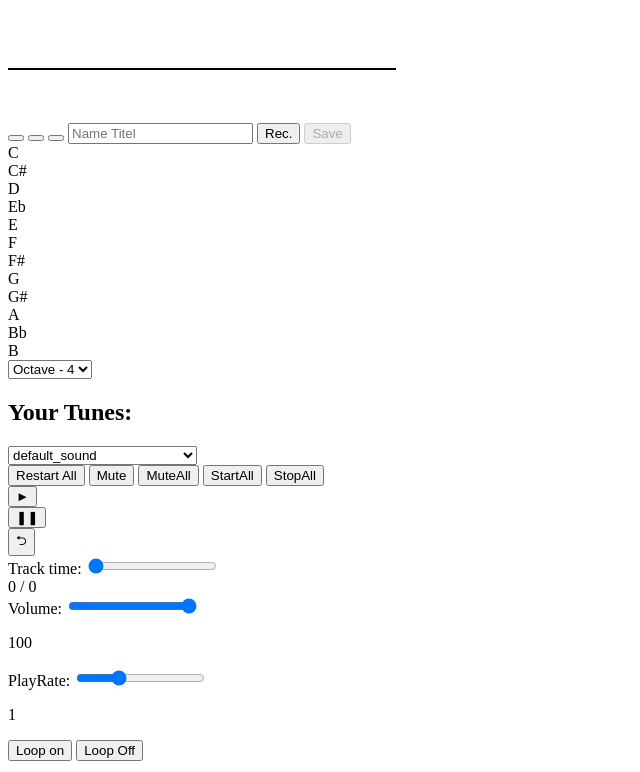
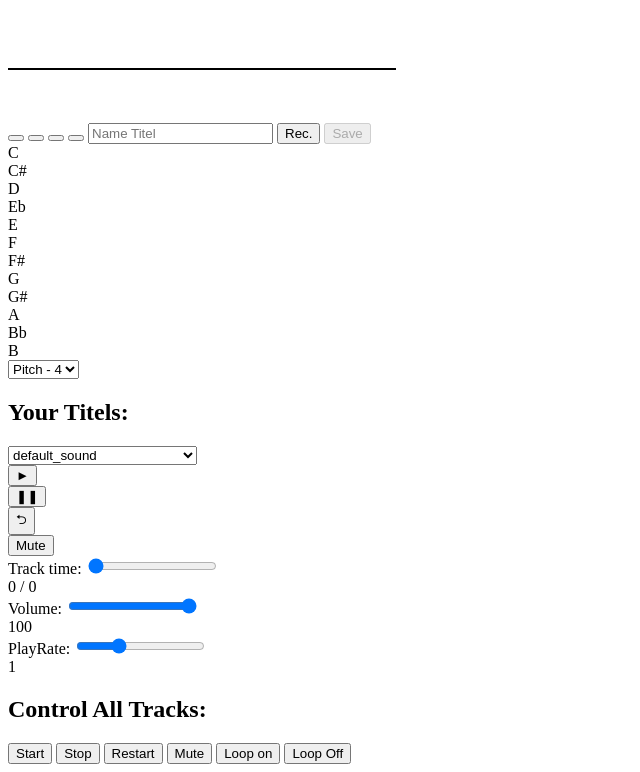
Before and after one commit to Ktechen/avpiano, a website with bundled scripts: page public/index.html in a window 1280 px wide. Shown: the part 61-833 px from the top of the page, without its empty margins (0-640 px from the left). Built offline with nearby package versions, Linux system fonts and the light colour scheme.

Commit message:
fix mute btn and add css and html

```diff
--- a/public/css/index.css
+++ b/public/css/index.css
@@ -16,23 +16,6 @@ h1 {
     font-weight: 100;
     font-size: 2.8em;
     color: #123755;
-}
-
-p {
-    margin-top: 0;
-    font-size: 1.3em;
-}
-
-.container {
-    padding-top: 5em;
-    width: 27em;
-    margin: 0 auto;
-}
-
-.controls {
-    position: absolute;
-    margin-top: 20px;
-    margin-left: 18px;
 }
 
 .f {
@@ -63,6 +46,29 @@ p {
     filter: hue-rotate(197deg)
 }
 
+span{
+    margin-top: -20em;
+    font-size: 1.3em;
+    margin-bottom: 1em;
+}
+
+.label-spacing {
+    margin-bottom: 2em;
+    margin-top: -0.8em;
+}
+
+.container {
+    padding-top: 5em;
+    width: 27em;
+    margin: 0 auto;
+}
+
+.controls {
+    position: absolute;
+    margin-top: 20px;
+    margin-left: 18px;
+    margin-right: 18px;
+}
 
 /*Rahmen*/
 #keys {
@@ -80,7 +86,7 @@ p {
 
 #visualizer {
     justify-content: center;
-    min-width: 24em;
+    min-width: 25em;
     background: rgb(255, 255, 255);
     border: 2px solid rgba(205, 201, 212, 0.58);
     box-shadow: inset 0 2px 0 0 rgba(23, 90, 121, 0.68);
@@ -88,18 +94,27 @@ p {
     border-radius: 30px;
     margin-bottom: 1em;
 }
+#song_names{
+    min-width: 27em;
+    height: 3em;
+    background: rgba(255, 255, 255, 0.7);
+    border: 5px solid #0986c9;
+    box-shadow: 0 0 4px #144a8d;
+    border-radius: 20px;
+    margin-bottom: 1em;
+}
 
-#SongTimeLine {
-    max-width: 15em;
+#timeSlide-Button, #CurrentTime, #EndingTime, #volume-button, #playbackRate {
+    max-width: 17em;
 }
 
 .dropdown {
     min-width: 27em;
-    max-height: 6em;
+    height: 2em;
     background: rgba(255, 255, 255, 0.7);
     border: 5px solid #083a76;
     box-shadow: 0 0 4px #144a8d;
-    border-radius: 30px;
+    border-radius: 15px;
     margin-bottom: 1em;
 }
 
@@ -150,14 +165,14 @@ div#E {
 
 input, select {
     padding: 0.25em;
-    min-width: 14em;
+    min-width: 13em;
     border-radius: 6px;
     font-size: 1em;
     background: #e5eee4;
     border: 2px solid #cecece;
     border-right-color: #9b9b9b;
     border-bottom-color: #9b9b9b;
-    color: #37746d;
+    color: #242424;
     font-family: 'VT323', cursive;
     box-shadow: inset 0 0 3px #091658;
 }
@@ -165,7 +180,7 @@ input, select {
 .savedTitel {
     display: flex;
     flex-direction: row;
-    min-width: 27em;
+    min-width: 26em;
     min-height: 15em;
     background: rgba(255, 255, 255, 0.7);
     border: 5px solid rgba(255, 255, 255, 0.7);
@@ -174,23 +189,22 @@ input, select {
     margin-bottom: 1em;
 }
 
-/* Idee wenn Zeit reicht*/
-.downloader {
-    margin: 2em 0 2em 0;
-    background: #2522b3;
-    border: 2px solid #1e0252;
-    box-shadow: inset 0 2px 0 0 #1578f8;
-    padding: 1em;
-    border-radius: 8px;
+.menu-button {
+    margin-right: 40px;
+    padding: 10px;
 }
 
-/* Idee wenn Zeit reicht*/
-.displayUrlSong {
-    margin: 0 0 1em 0;
-    background: #083a76;
-    border: 2px solid #043774;
-    padding: 1em;
-    border-radius: 8px;
+
+.allFeatures{
+    padding-top: 0.5em;
+    padding-left: 0.5em;
+    min-width: 26em;
+    max-height: 15em;
+    background: rgba(255, 255, 255, 0.7);
+    border: 5px solid rgba(255, 255, 255, 0.7);
+    box-shadow: 0 0 4px #144a8d;
+    border-radius: 20px;
+    margin-bottom: 1em;
 }
 
 ::placeholder {
@@ -199,9 +213,9 @@ input, select {
 }
 
 button {
-    background: #2eb7f6;
+    background: #65b9fd;
     color: #083a76;
-    border: 2px solid #cecece;
+    border: 3px solid #cecece;
     border-right-color: #9b9b9b;
     border-bottom-color: #9b9b9b;
     border-radius: 8px;
@@ -209,40 +223,47 @@ button {
     box-shadow: 0 3px #043979;
     font-family: 'VT323', serif;
     font-size: 1em;
+    margin-bottom: 1em ;
 }
 
 button#snare {
     background: #2ae2fa;
     font-size: 0.9em;
     padding: 0.5em 0.5em;
+    border-radius: 30px;
 }
 
 button#kick {
     background: #2559ff;
     font-size: 0.9em;
     padding: 0.5em 0.5em;
+    border-radius: 30px;
+
 }
 
 button#snapKick {
     background: #5903f8;
     font-size: 0.9em;
     padding: 0.5em 0.5em;
+    border-radius: 30px;
+
 }
 
-button#start-button {
-    width: 30px;
-    height: 30px;
-    -webkit-border-radius: 15px;
-    -moz-border-radius: 15px;
-    border-radius: 15px;
+button#stopAllBeats-button{
+    background: #9a0505;
+    font-size: 0.9em;
+    padding: 0.5em 0.5em;
+    border-radius: 30px;
+
 }
 
-button#pause-button, #restart-button {
-    width: 30px;
-    height: 30px;
-    -webkit-border-radius: 15px;
-    -moz-border-radius: 15px;
-    border-radius: 15px;
+button#start-button, #enableMute-button, #pause-button, #restart-button {
+    width: 56px;
+    height: 56px;
+    -webkit-border-radius: 28px;
+    -moz-border-radius: 28px;
+    border-radius: 28px;
+    margin-top: 0.7em;
 }
 
 button:focus {
@@ -287,9 +308,9 @@ input[type=range]::-webkit-slider-thumb {
     border-right-color: #9b9b9b;
     border-bottom-color: #9b9b9b;
     height: 1.5em;
-    background: #2eb7f6;
-    width: 1em;
-    border-radius: 10px;
+    background: #11435a;
+    max-width: 0.8em;
+    border-radius: 30px;
     cursor: pointer;
     -webkit-appearance: none;
     box-shadow: 0 3px #022849;
@@ -297,7 +318,7 @@ input[type=range]::-webkit-slider-thumb {
 }
 
 input[type=range]:focus::-webkit-slider-runnable-track {
-    background: rgba(77, 218, 255, 0.85);
+    background: rgba(253, 253, 253, 0.67);
     box-shadow: 0 0 4px #8d1414;
 
 }
@@ -363,28 +384,3 @@ input[type=range]:focus::-ms-fill-lower {
 input[type=range]:focus::-ms-fill-upper {
     background: #367ebd;
 }
-
-.slider {
-    padding: 10px;
-    border-left: 3px solid #3071a9;
-}
-
-.menu-button {
-    margin-right: 40px;
-    padding: 10px;
-
-}
-
-.menus {
-    margin-bottom: 5px;
-}
-
-.allFeatures{
-    align-items: center;
-    align-content: center;
-}
-
-span{
-    margin-top: 0;
-    font-size: 1.3em;
-}
--- a/public/index.html
+++ b/public/index.html
@@ -21,6 +21,7 @@
         <button id="snare"></button>
         <button id="kick"></button>
         <button id="snapKick"></button>
+        <button id="stopAllBeats-button"></button>
         <input type="text" id="song_name" placeholder="Name Titel">
         <button id="record">Rec.</button>
         <button id="save_song">Save</button>
@@ -42,37 +43,30 @@
     </div>
 
     <select id="octave-dropdown" class="dropdown">
-        <option value="0">
-            Octave - 0
-        </option>
         <option value="1">
-            Octave - 1
+            Pitch - 1
         </option>
         <option value="2">
-            Octave - 2
+            Pitch - 2
         </option>
         <option value="3">
-            Octave - 3
+            Pitch - 3
         </option>
         <option value="4" selected>
-            Octave - 4
+            Pitch - 4
         </option>
         <option value="5">
-            Octave - 5
+            Pitch - 5
         </option>
         <option value="6">
-            Octave - 6
+            Pitch - 6
         </option>
         <option value="7">
-            Octave - 7
-        </option>
-        <option value="8">
-            Octave - 8
+            Pitch - 7
         </option>
     </select>
 
-    <h2>Your Tunes: </h2>
-
+    <h2>Your Titels: </h2>
     <select id="song_names" class="dropdown">
         <option value="default_sound.mp3" selected>
             default_sound
@@ -82,13 +76,6 @@
         </option>
     </select>
 
-    <div class="allFeatures">
-        <button id="restartAll-button">Restart All</button>
-        <button id="enableMute-button">Mute</button>
-        <button id="enableAllMute-button">MuteAll</button>
-        <button id="startAll-button">StartAll</button>
-        <button id="stopAll-button">StopAll</button>
-    </div>
     <div class="savedTitel">
         <div class="menu-button">
             <div class="menus">
@@ -100,42 +87,58 @@
             <div class="menus">
                 <button id="restart-button">⮌</button>
             </div>
+            <div class="menus">
+
+                <button id="enableMute-button">Mute</button>
+            </div>
         </div>
+
         <div class="slider">
-            <div>
+            <div class="timeSlider">
                 <label for="timeSlide-Button">Track time: </label>
                 <input id="timeSlide-Button" type="range" min="0" step="0.01">
             </div>
-            <div>
+            <div class="label-spacing">
                 <span id="CurrentTime">0</span>
                 <span>/</span>
-                <span id="EndingTime">0</span>
+                <span  id="EndingTime">0</span>
             </div>
-            <div id="volume x mt1">
+
+            <div  id="volume x mt1">
                 <label for="volume-button">Volume: </label>
                 <input id="volume-button" type="range" min="0" max="1" step="0.05">
+                <div class="label-spacing">
+                    <span id="currentVolume">100</span>
+                </div>
             </div>
-            <div><p id="currentVolume">100</p></div>
+
             <div id="playbackRate">
                 <label for="playbackRate-button">PlayRate:</label>
                 <input id="playbackRate-button" type="range" min="0.1" max="3" step="0.1">
+                <div class="label-spacing">
+                    <span id="currentPlayRate">1</span>
+                </div>
             </div>
-            <div><p id="currentPlayRate">1</p></div>
         </div>
     </div>
 
-    <button id="loopTrue-button">Loop on</button>
-    <button id="loopFalse-button">Loop Off</button>
-</div>
-
+    <h2>Control All Tracks: </h2>
+    <div class="allFeatures">
+        <button id="startAll-button">Start</button>
+        <button id="stopAll-button">Stop</button>
+        <button id="restartAll-button">Restart</button>
+        <button id="enableAllMute-button">Mute</button>
+        <button id="loopTrue-button">Loop on</button>
+        <button id="loopFalse-button">Loop Off</button>
+    </div>
 </div>
 
 </body>
 
-<script src="/js/AudioController.js" type="module"></script>
-<script src="/js/AudioHandler.js" type="module"></script>
-<script src="/js/AudioVisualizer.js" type="module"></script>
-<script src="/js/Recorder.js" type="module"></script>
-<script src="/js/PianoSound.js" type="module"></script>
-<script src="/js/Drumkit.js" type="module"></script>
+<script src="js/AudioController.js" type="module"></script>
+<script src="js/AudioHandler.js" type="module"></script>
+<script src="js/AudioVisualizer.js" type="module"></script>
+<script src="js/Recorder.js" type="module"></script>
+<script src="js/PianoSound.js" type="module"></script>
+<script src="js/Drumkit.js" type="module"></script>
 </html>
```
